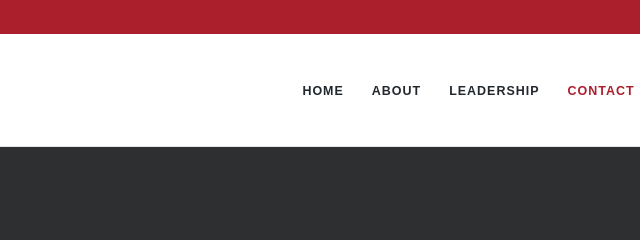
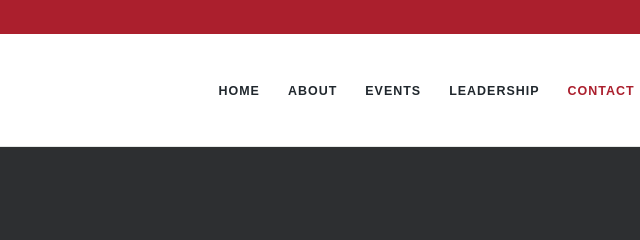
Before and after one commit to CandleOne/uwaredwhitefund.xyz, a plain HTML site: page contact.html in a window 1280 px wide. Shown: the top 240 px of the page, 298-938 px from the left. Drawn offline with Linux system fonts and the light colour scheme.

Commit message:
Add Events link to navigation in contact.html

```diff
--- a/contact.html
+++ b/contact.html
@@ -22,6 +22,7 @@
         <ul class="nav-list">
           <li><a href="index.html">Home</a></li>
           <li><a href="about.html">About</a></li>
+          <li><a href="events.html">Events</a></li>
           <li><a href="leadership.html">Leadership</a></li>
           <li><a href="contact.html" aria-current="page">Contact</a></li>
           <li><a href="publications.html">Publications</a></li>
```
